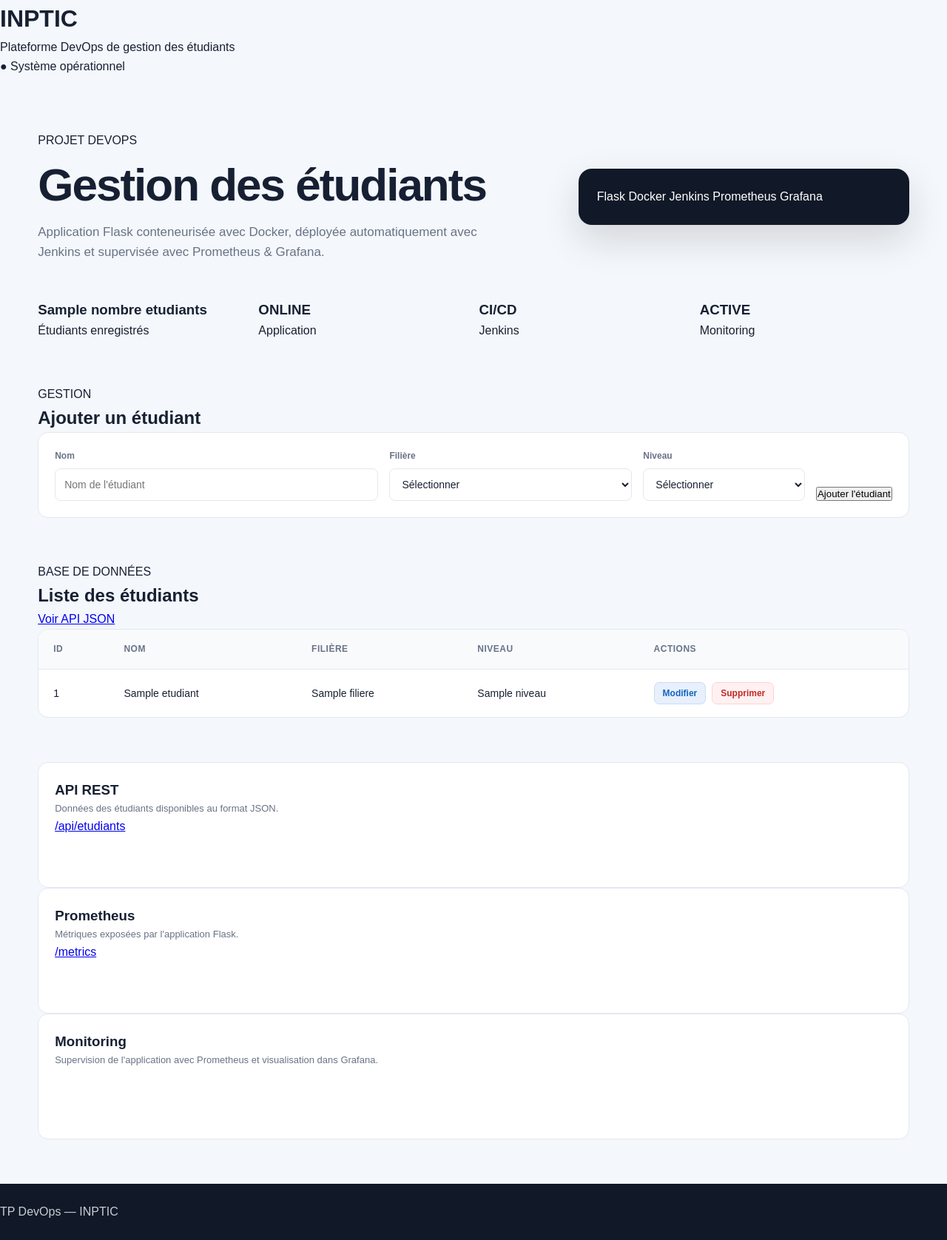
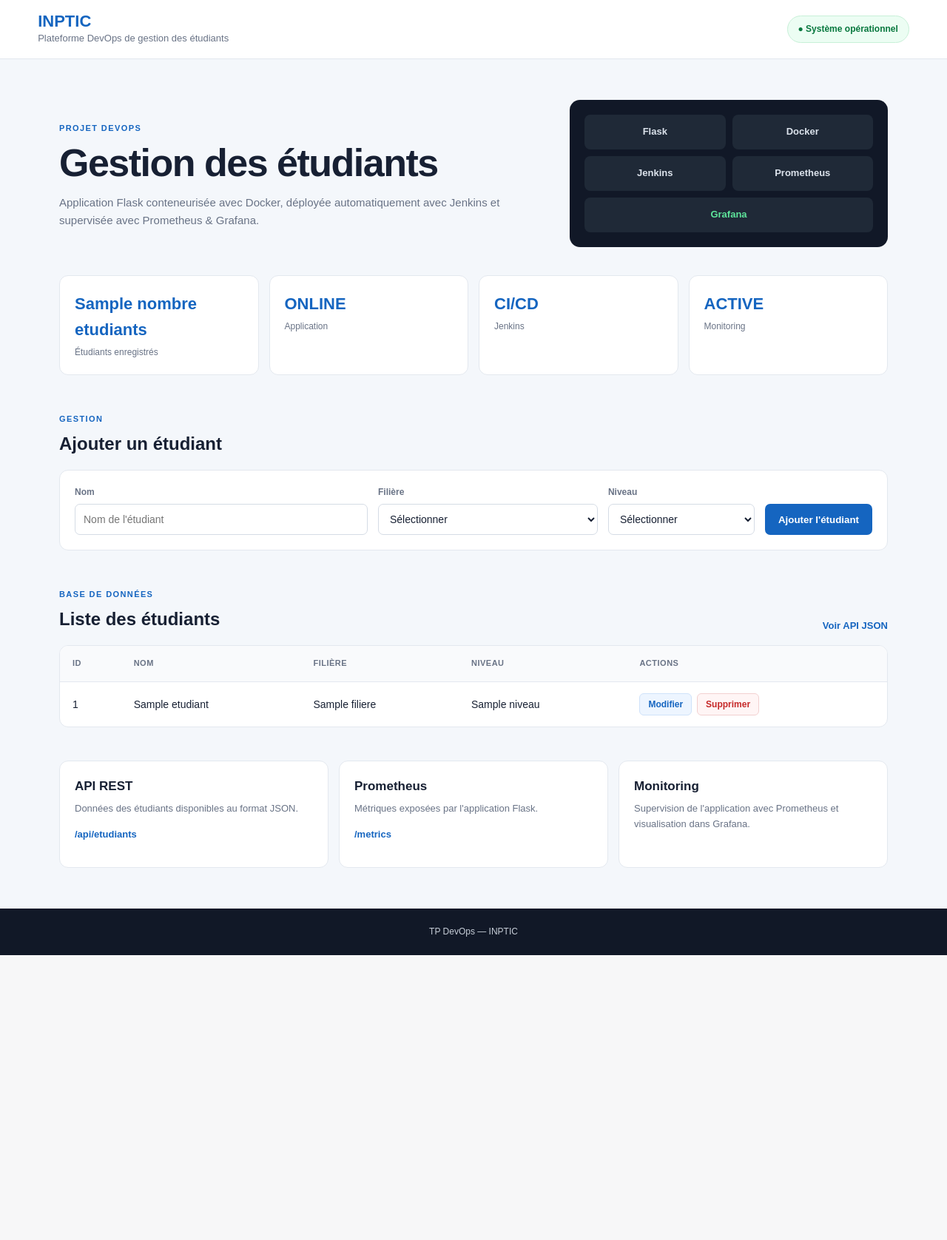
Before and after one commit to OkynAdonis/tp2-devops-inptic, a Flask app: template templates/index.html in a window 1280 px wide. Shown: the whole page at 74% size. After the commit the page ends 1291 px from the top, so only its background shows below. Run offline with Flask 3, Linux system fonts and the light colour scheme; the template is opened without the code that fills it: most values are stand-ins (such as "Sample title", 1, 10 or a date in 2020); parts of the project's set-up code (start-up, migrations or seed data) failed here and were passed over.

Commit message:
Amelioration interface graphique

```diff
--- a/static/style.css
+++ b/static/style.css
@@ -12,6 +12,7 @@
     --primary: #1565c0;
     --primary-dark: #0d47a1;
     --green: #159957;
+    --red: #c62828;
     --border: #e3e8ef;
     --dark: #111827;
 }
@@ -23,426 +24,190 @@ body {
     line-height: 1.6;
 }
 
-.container {
-    width: min(1180px, 92%);
-    margin: auto;
+/* ===== EN-TETE ===== */
+
+.topbar {
+    min-height: 78px;
+    padding: 16px 4%;
+    background: white;
+    border-bottom: 1px solid var(--border);
+    display: flex;
+    justify-content: space-between;
+    align-items: center;
+    gap: 20px;
 }
 
-.header {
-    background: #ffffff;
-    border-bottom: 1px solid var(--border);
+.topbar h1 {
+    color: var(--primary);
+    font-size: 22px;
+    line-height: 1.2;
 }
 
-.nav {
-    min-height: 78px;
-    display: flex;
-    align-items: center;
-    justify-content: space-between;
-}
-
-.brand {
-    display: flex;
-    align-items: center;
-    gap: 12px;
-}
-
-.logo {
-    width: 44px;
-    height: 44px;
-    display: grid;
-    place-items: center;
-    border-radius: 12px;
-    background: var(--primary);
-    color: white;
-    font-size: 22px;
-    font-weight: 800;
-}
-
-.brand h1 {
-    font-size: 18px;
-    line-height: 1.1;
-}
-
-.brand span {
+.topbar p {
     color: var(--muted);
     font-size: 13px;
 }
 
-.status {
-    display: flex;
-    align-items: center;
-    gap: 8px;
+.status-badge {
+    padding: 8px 14px;
+    border: 1px solid #c8f0d8;
+    border-radius: 30px;
     background: #ecfdf3;
     color: #08783e;
-    border: 1px solid #c8f0d8;
-    padding: 8px 13px;
-    border-radius: 30px;
-    font-size: 13px;
+    font-size: 12px;
     font-weight: 700;
 }
 
-.status-dot {
-    width: 9px;
-    height: 9px;
-    background: #18a558;
-    border-radius: 50%;
+/* ===== CONTENU ===== */
+
+.container {
+    width: min(1120px, 92%);
+    margin: auto;
 }
 
 .hero {
     display: grid;
     grid-template-columns: 1.2fr .8fr;
-    gap: 60px;
+    gap: 45px;
     align-items: center;
-    padding: 75px 0 50px;
+    padding: 55px 0 38px;
 }
 
-.badge,
-.eyebrow {
+.label {
     color: var(--primary);
-    font-size: 12px;
+    font-size: 11px;
     font-weight: 800;
-    letter-spacing: 1.5px;
+    letter-spacing: 1.4px;
 }
 
 .hero h2 {
-    max-width: 700px;
-    margin: 14px 0 18px;
-    font-size: clamp(38px, 5vw, 62px);
-    line-height: 1.05;
-    letter-spacing: -2px;
-}
-
-.hero h2 span {
-    color: var(--primary);
+    margin: 8px 0 14px;
+    font-size: clamp(34px, 5vw, 52px);
+    line-height: 1.08;
+    letter-spacing: -1.5px;
 }
 
 .hero p {
     max-width: 650px;
     color: var(--muted);
-    font-size: 17px;
+    font-size: 15px;
 }
 
-.actions {
-    display: flex;
-    gap: 12px;
-    margin-top: 30px;
+/* ===== ARCHITECTURE DEVOPS ===== */
+
+.architecture {
+    display: grid;
+    grid-template-columns: 1fr 1fr;
+    gap: 9px;
+    padding: 20px;
+    background: var(--dark);
+    border-radius: 14px;
 }
 
-.btn {
-    text-decoration: none;
-    padding: 12px 19px;
-    border-radius: 9px;
-    font-weight: 700;
-    font-size: 14px;
-}
-
-.primary {
-    background: var(--primary);
-    color: white;
-}
-
-.primary:hover {
-    background: var(--primary-dark);
-}
-
-.secondary {
-    background: white;
-    color: var(--text);
-    border: 1px solid var(--border);
-}
-
-.architecture {
-    background: var(--dark);
-    color: white;
-    padding: 25px;
-    border-radius: 18px;
-    box-shadow: 0 20px 50px rgba(17, 24, 39, .15);
-}
-
-.architecture-title {
-    margin-bottom: 18px;
+.architecture span {
+    padding: 13px;
+    border-radius: 8px;
+    background: #1f2937;
+    color: #dce3ec;
+    text-align: center;
+    font-size: 13px;
     font-weight: 700;
 }
 
-.architecture-grid {
-    display: grid;
-    grid-template-columns: 1fr 1fr;
-    gap: 10px;
+.architecture span:last-child {
+    grid-column: 1 / -1;
+    color: #5ee59b;
 }
 
-.tech {
-    background: #1f2937;
-    padding: 17px;
-    border-radius: 10px;
-}
-
-.tech strong,
-.tech span {
-    display: block;
-}
-
-.tech strong {
-    margin-bottom: 4px;
-}
-
-.tech span {
-    color: #9ca3af;
-    font-size: 12px;
-}
-
-.tech.active strong {
-    color: #5ee59b;
-}
+/* ===== STATISTIQUES ===== */
 
 .stats {
     display: grid;
     grid-template-columns: repeat(4, 1fr);
-    gap: 15px;
-    margin-bottom: 60px;
+    gap: 14px;
+    margin-bottom: 45px;
 }
 
-.stat-card {
+.card {
+    padding: 20px;
     background: var(--surface);
     border: 1px solid var(--border);
-    border-radius: 14px;
-    padding: 20px;
+    border-radius: 12px;
 }
 
-.stat-card span,
-.stat-card strong,
-.stat-card small {
-    display: block;
+.card h3 {
+    margin-bottom: 4px;
+    color: var(--primary);
+    font-size: 22px;
 }
 
-.stat-card span {
+.card p {
     color: var(--muted);
-    font-size: 13px;
+    font-size: 12px;
 }
 
-.stat-card strong {
-    margin: 7px 0 2px;
-    font-size: 25px;
-}
+/* ===== TITRES DE SECTION ===== */
 
-.stat-card small {
-    color: #9aa2af;
-}
-
-.green {
-    color: var(--green);
-}
-
-.students,
-.services {
-    margin-bottom: 60px;
-}
-
-.section-heading {
+.section-header {
     display: flex;
     justify-content: space-between;
     align-items: end;
-    margin-bottom: 18px;
+    gap: 20px;
+    margin-bottom: 16px;
 }
 
-.section-heading h3 {
-    font-size: 27px;
+.section-header h2 {
+    margin-top: 3px;
+    font-size: 24px;
 }
 
-.count {
-    color: var(--muted);
+.api-link {
+    color: var(--primary);
     font-size: 13px;
-}
-
-.table-wrapper {
-    overflow-x: auto;
-    background: white;
-    border: 1px solid var(--border);
-    border-radius: 14px;
-}
-
-table {
-    width: 100%;
-    border-collapse: collapse;
-}
-
-th,
-td {
-    padding: 17px 20px;
-    text-align: left;
-    border-bottom: 1px solid var(--border);
-}
-
-th {
-    background: #f9fafc;
-    color: var(--muted);
-    font-size: 12px;
-    text-transform: uppercase;
-    letter-spacing: .5px;
-}
-
-td {
-    font-size: 14px;
-}
-
-tbody tr:last-child td {
-    border-bottom: none;
-}
-
-.student-name {
-    display: flex;
-    align-items: center;
-    gap: 11px;
     font-weight: 700;
-}
-
-.avatar {
-    width: 34px;
-    height: 34px;
-    border-radius: 50%;
-    background: #e7f0fc;
-    color: var(--primary);
-    display: grid;
-    place-items: center;
-    font-weight: 800;
-}
-
-.student-status {
-    color: #08783e;
-    background: #ecfdf3;
-    padding: 5px 9px;
-    border-radius: 20px;
-    font-size: 12px;
-    font-weight: 700;
-}
-
-.service-grid {
-    display: grid;
-    grid-template-columns: repeat(4, 1fr);
-    gap: 15px;
-}
-
-.service-card {
-    display: block;
-    min-height: 170px;
-    padding: 22px;
-    background: white;
-    color: var(--text);
-    border: 1px solid var(--border);
-    border-radius: 14px;
     text-decoration: none;
 }
 
-.service-card:hover {
-    border-color: #b6c8df;
-    transform: translateY(-2px);
+.api-link:hover {
+    text-decoration: underline;
 }
 
-.service-card > span {
-    color: var(--primary);
-    font-size: 11px;
-    font-weight: 800;
-    letter-spacing: 1px;
-}
+/* ===== FORMULAIRES ===== */
 
-.service-card strong {
-    display: block;
-    margin: 8px 0;
-    font-size: 19px;
-}
-
-.service-card p {
-    color: var(--muted);
-    font-size: 13px;
-}
-
-footer {
-    background: #111827;
-    color: #c7ced8;
-    padding: 25px 0;
-}
-
-.footer-content {
-    display: flex;
-    justify-content: space-between;
-    font-size: 13px;
-}
-
-@media (max-width: 900px) {
-    .hero {
-        grid-template-columns: 1fr;
-    }
-
-    .stats,
-    .service-grid {
-        grid-template-columns: 1fr 1fr;
-    }
-}
-
-@media (max-width: 600px) {
-    .nav,
-    .footer-content {
-        gap: 15px;
-        align-items: flex-start;
-        flex-direction: column;
-    }
-
-    .nav {
-        padding: 15px 0;
-    }
-
-    .hero {
-        padding-top: 45px;
-    }
-
-    .hero h2 {
-        font-size: 40px;
-    }
-
-    .stats,
-    .service-grid {
-        grid-template-columns: 1fr;
-    }
-
-    .actions {
-        flex-direction: column;
-    }
-}
-
-.form-section,
-.edit-section {
-    margin-bottom: 60px;
+.form-section {
+    margin-bottom: 45px;
 }
 
 .student-form {
     display: grid;
     grid-template-columns: 2fr 1.5fr 1fr auto;
-    gap: 15px;
+    gap: 14px;
     align-items: end;
+    padding: 20px;
     background: white;
     border: 1px solid var(--border);
-    padding: 22px;
-    border-radius: 14px;
+    border-radius: 12px;
 }
 
 .field {
     display: flex;
     flex-direction: column;
-    gap: 7px;
+    gap: 6px;
 }
 
 .field label {
+    color: var(--muted);
     font-size: 12px;
     font-weight: 700;
-    color: var(--muted);
 }
 
 .field input,
 .field select {
     width: 100%;
-    height: 44px;
-    padding: 0 12px;
-    border: 1px solid var(--border);
-    border-radius: 8px;
+    height: 42px;
+    padding: 0 11px;
+    border: 1px solid #d5dce5;
+    border-radius: 7px;
     background: white;
     color: var(--text);
     font-size: 14px;
@@ -454,156 +219,204 @@ footer {
     border-color: var(--primary);
 }
 
-.submit-btn {
-    border: none;
-    height: 44px;
+.primary-button {
+    height: 42px;
+    padding: 0 18px;
+    border: 0;
+    border-radius: 7px;
+    background: var(--primary);
+    color: white;
     cursor: pointer;
+    font-weight: 700;
 }
+
+.primary-button:hover {
+    background: var(--primary-dark);
+}
+
+/* ===== TABLEAU ===== */
+
+.students {
+    margin-bottom: 45px;
+}
+
+.table-wrapper {
+    overflow-x: auto;
+    background: white;
+    border: 1px solid var(--border);
+    border-radius: 12px;
+}
+
+table {
+    width: 100%;
+    border-collapse: collapse;
+}
+
+th,
+td {
+    padding: 15px 17px;
+    text-align: left;
+    border-bottom: 1px solid var(--border);
+}
+
+th {
+    background: #f9fafc;
+    color: var(--muted);
+    font-size: 11px;
+    text-transform: uppercase;
+    letter-spacing: .5px;
+}
+
+td {
+    font-size: 14px;
+}
+
+tbody tr:hover {
+    background: #fafcff;
+}
+
+tbody tr:last-child td {
+    border-bottom: none;
+}
+
+/* ===== ACTIONS CRUD ===== */
 
 .crud-actions {
     display: flex;
     align-items: center;
-    gap: 8px;
+    gap: 7px;
+}
+
+.crud-actions form {
+    margin: 0;
 }
 
 .edit-button,
 .delete-button {
     padding: 7px 11px;
-    border-radius: 7px;
+    border-radius: 6px;
+    cursor: pointer;
     font-size: 12px;
     font-weight: 700;
-    cursor: pointer;
 }
 
 .edit-button {
-    background: #e7f0fc;
+    background: #edf5ff;
     color: var(--primary);
-    border: 1px solid #c9dcf4;
+    border: 1px solid #cfe2fa;
+}
+
+.edit-button:hover {
+    background: #dcecff;
 }
 
 .delete-button {
-    background: #fff1f1;
-    color: #c62828;
-    border: 1px solid #ffd2d2;
+    background: #fff5f5;
+    color: var(--red);
+    border: 1px solid #f2d0d0;
 }
+
+.delete-button:hover {
+    background: #ffe8e8;
+}
+
+/* ===== MODIFICATION ===== */
 
 .hidden {
     display: none;
 }
 
+/* ===== SERVICES ===== */
+
+.services {
+    display: grid;
+    grid-template-columns: repeat(3, 1fr);
+    gap: 14px;
+    margin-bottom: 55px;
+}
+
+.service-card {
+    min-height: 145px;
+    padding: 20px;
+    background: white;
+    border: 1px solid var(--border);
+    border-radius: 12px;
+}
+
+.service-card h3 {
+    margin-bottom: 7px;
+    font-size: 17px;
+}
+
+.service-card p {
+    margin-bottom: 10px;
+    color: var(--muted);
+    font-size: 13px;
+}
+
+.service-card a {
+    color: var(--primary);
+    font-size: 13px;
+    font-weight: 700;
+    text-decoration: none;
+}
+
+/* ===== PIED DE PAGE ===== */
+
+footer {
+    padding: 22px;
+    background: var(--dark);
+    color: #c7ced8;
+    text-align: center;
+    font-size: 12px;
+}
+
+/* ===== RESPONSIVE ===== */
+
 @media (max-width: 900px) {
+    .hero {
+        grid-template-columns: 1fr;
+    }
+
+    .stats {
+        grid-template-columns: 1fr 1fr;
+    }
+
     .student-form {
         grid-template-columns: 1fr 1fr;
+    }
+
+    .services {
+        grid-template-columns: 1fr;
     }
 }
 
 @media (max-width: 600px) {
+    .topbar {
+        align-items: flex-start;
+        flex-direction: column;
+    }
+
+    .hero {
+        padding-top: 35px;
+    }
+
+    .hero h2 {
+        font-size: 36px;
+    }
+
+    .stats,
     .student-form {
         grid-template-columns: 1fr;
     }
 
-    .crud-actions {
+    .section-header {
+        align-items: flex-start;
         flex-direction: column;
-        align-items: flex-start;
-    }
-}
-
-.form-section,
-.edit-section {
-    margin-bottom: 60px;
-}
-
-.student-form {
-    display: grid;
-    grid-template-columns: 2fr 1.5fr 1fr auto;
-    gap: 15px;
-    align-items: end;
-    background: white;
-    border: 1px solid var(--border);
-    padding: 22px;
-    border-radius: 14px;
-}
-
-.field {
-    display: flex;
-    flex-direction: column;
-    gap: 7px;
-}
-
-.field label {
-    font-size: 12px;
-    font-weight: 700;
-    color: var(--muted);
-}
-
-.field input,
-.field select {
-    width: 100%;
-    height: 44px;
-    padding: 0 12px;
-    border: 1px solid var(--border);
-    border-radius: 8px;
-    background: white;
-    color: var(--text);
-    font-size: 14px;
-    outline: none;
-}
-
-.field input:focus,
-.field select:focus {
-    border-color: var(--primary);
-}
-
-.submit-btn {
-    border: none;
-    height: 44px;
-    cursor: pointer;
-}
-
-.crud-actions {
-    display: flex;
-    align-items: center;
-    gap: 8px;
-}
-
-.edit-button,
-.delete-button {
-    padding: 7px 11px;
-    border-radius: 7px;
-    font-size: 12px;
-    font-weight: 700;
-    cursor: pointer;
-}
-
-.edit-button {
-    background: #e7f0fc;
-    color: var(--primary);
-    border: 1px solid #c9dcf4;
-}
-
-.delete-button {
-    background: #fff1f1;
-    color: #c62828;
-    border: 1px solid #ffd2d2;
-}
-
-.hidden {
-    display: none;
-}
-
-@media (max-width: 900px) {
-    .student-form {
-        grid-template-columns: 1fr 1fr;
-    }
-}
-
-@media (max-width: 600px) {
-    .student-form {
-        grid-template-columns: 1fr;
     }
 
     .crud-actions {
+        align-items: stretch;
         flex-direction: column;
-        align-items: flex-start;
     }
 }
```
